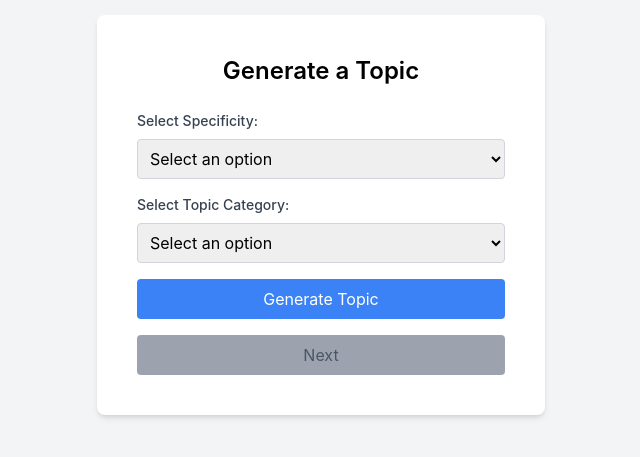
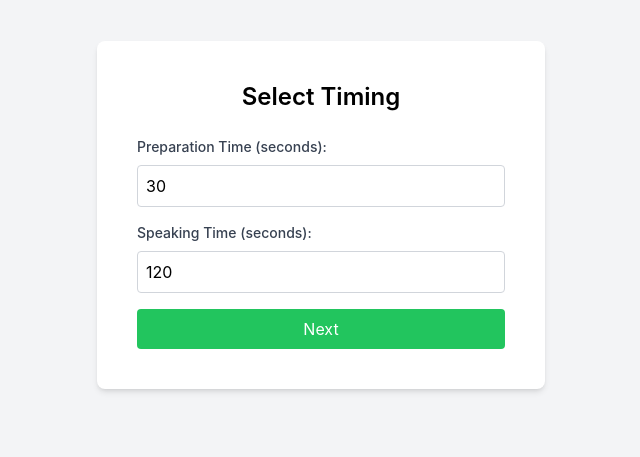
Before and after one commit to Nazarshia2889/Impromptu, a Next.js app: page / in a window 1280 px wide. Shown: the part 185-642 px from the top of the page, without its empty margins (319-959 px from the left). Built offline with nearby package versions, Linux system fonts and the light colour scheme.

Commit message:
flip timing and topic selection

```diff
--- a/app/page.js
+++ b/app/page.js
@@ -6,8 +6,8 @@ import TimingSection from '@/components/topic/TimingSection';
 
 const TopicGenerator = () => {
 	const [step, setStep] = useState(1);
-	const [prepTime, setPrepTime] = useState('');
-	const [speakingTime, setSpeakingTime] = useState('');
+	const [prepTime, setPrepTime] = useState('30');
+	const [speakingTime, setSpeakingTime] = useState('120');
 	const router = useRouter();
 
 	const handleNext = () => {
@@ -23,16 +23,17 @@ const TopicGenerator = () => {
 	return (
 		<div className='flex items-center justify-center min-h-screen bg-gray-100'>
 			<div className='bg-white p-10 rounded-lg shadow-md w-full max-w-md'>
-				{step === 1 && <TopicSection onNext={handleNext} />}
-				{step === 2 && (
+				{step === 1 && (
 					<TimingSection
 						prepTime={prepTime}
 						setPrepTime={setPrepTime}
 						speakingTime={speakingTime}
 						setSpeakingTime={setSpeakingTime}
-						onConfirm={handleConfirm}
+						onNext={handleNext}
 					/>
 				)}
+
+						{step === 2 && <TopicSection  onConfirm={handleConfirm} />}
 			</div>
 		</div>
 	);
--- a/components/topic/TimingSection.js
+++ b/components/topic/TimingSection.js
@@ -1,25 +1,27 @@
 import InputField from '../ui/InputField';
 import Button from '../ui/Button';
 
-const TimingSection = ({ prepTime, setPrepTime, speakingTime, setSpeakingTime, onConfirm }) => {
+const TimingSection = ({ prepTime, setPrepTime, speakingTime, setSpeakingTime, onNext }) => {
 	return (
 		<div>
 			<h2 className='text-2xl font-semibold mb-6 text-center'>Select Timing</h2>
 			<InputField
 				label='Preparation Time (seconds):'
 				value={prepTime}
+				placeholder={30}
 				onChange={(e) => setPrepTime(e.target.value)}
-			/>
+				/>
 			<InputField
 				label='Speaking Time (seconds):'
 				value={speakingTime}
+				placeholder={120}
 				onChange={(e) => setSpeakingTime(e.target.value)}
 			/>
 			<Button
-				onClick={onConfirm}
+				onClick={onNext}
 				styles='bg-green-500 text-white hover:bg-green-600 focus:bg-green-700'
 			>
-				Confirm
+				Next
 			</Button>
 		</div>
 	);
--- a/components/topic/TopicSection.js
+++ b/components/topic/TopicSection.js
@@ -3,7 +3,7 @@ import Button from '../ui/Button';
 import SelectField from '../ui/SelectField';
 import questions from '@/data/questions';
 
-const TopicSection = ({ onNext }) => {
+const TopicSection = ({ onConfirm }) => {
 	const [specificity, setSpecificity] = useState('');
 	const [category, setCategory] = useState('');
 	const [topic, setTopic] = useState('');
@@ -63,15 +63,16 @@ const TopicSection = ({ onNext }) => {
 				</div>
 			)}
 			<Button
-				onClick={onNext}
+				onClick={onConfirm}
 				disabled={!topic}
 				styles={
 					topic
 						? 'bg-gray-800 text-white hover:bg-gray-900 focus:bg-gray-700 mt-4'
 						: 'bg-gray-400 text-gray-600 cursor-not-allowed mt-4'
+					// 'bg-green-500 text-white hover:bg-green-600 focus:bg-green-700'
 				}
 			>
-				Next
+				Confirm
 			</Button>
 		</div>
 	);
--- a/components/ui/InputField.js
+++ b/components/ui/InputField.js
@@ -1,4 +1,4 @@
-const InputField = ({ label, value, onChange }) => {
+const InputField = ({ label, value, onChange, placeholder }) => {
 	return (
 		<div className='mb-4'>
 			<label className='block text-sm font-medium text-gray-700 mb-2'>{label}</label>
@@ -6,6 +6,7 @@ const InputField = ({ label, value, onChange }) => {
 				type='number'
 				value={value}
 				onChange={onChange}
+				placeholder={placeholder}
 				className='w-full p-2 border border-gray-300 rounded focus:outline-none focus:ring-2 focus:ring-blue-500'
 			/>
 		</div>
```
